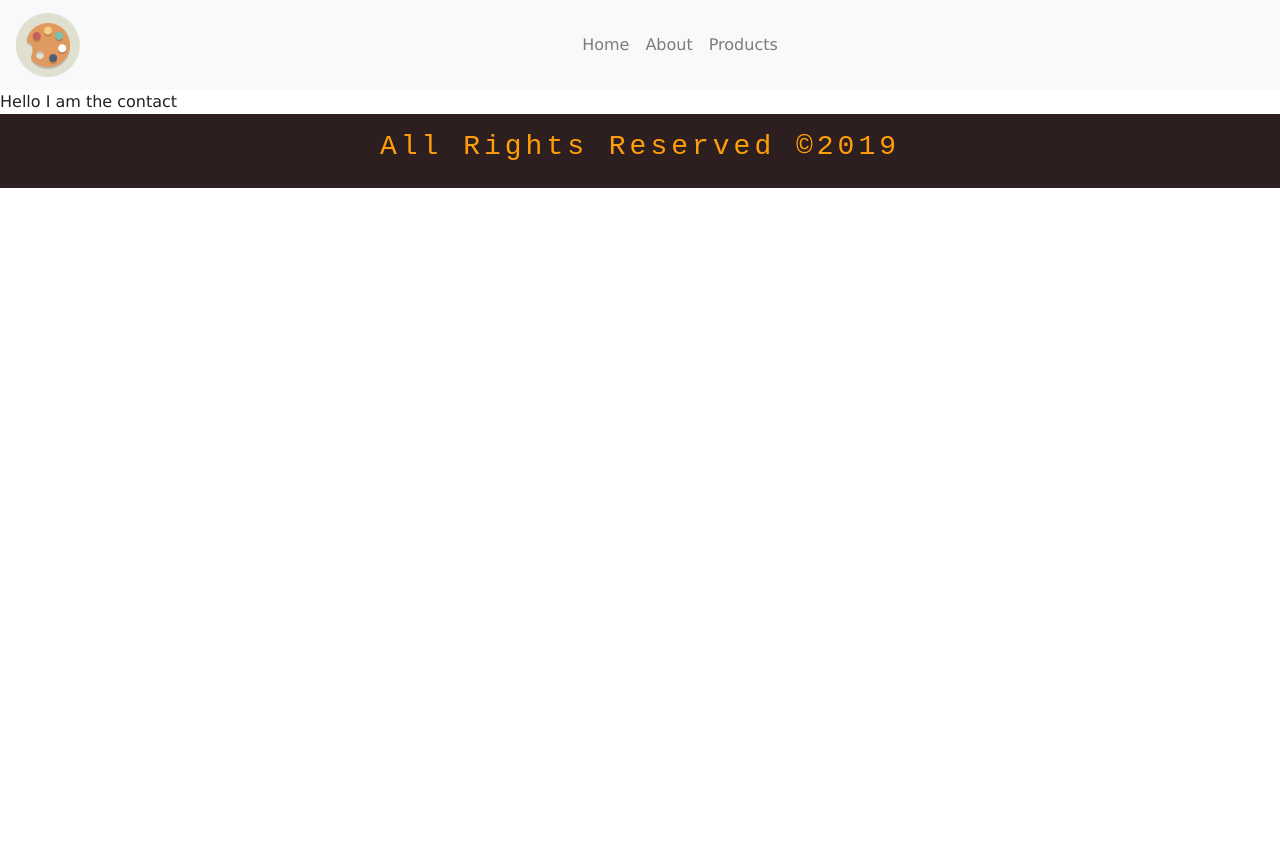
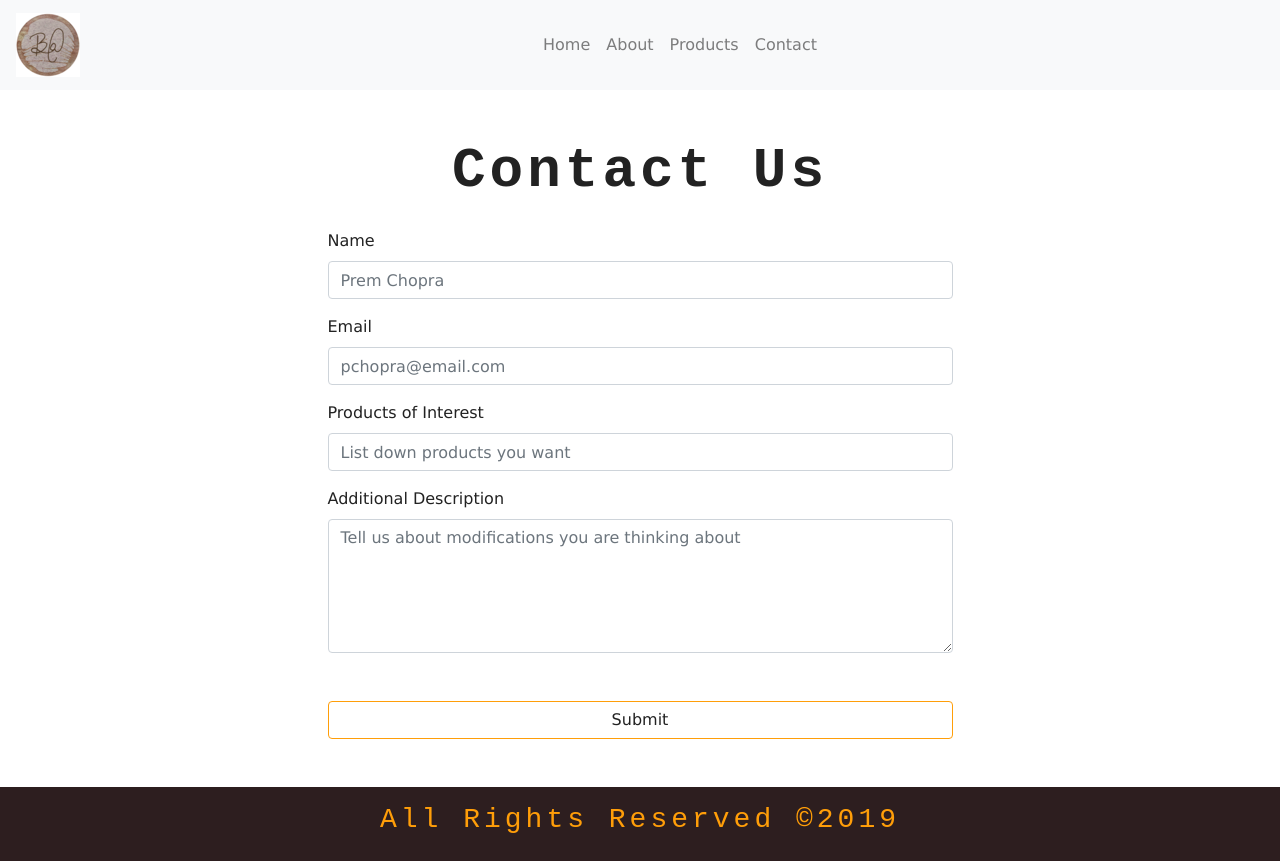
Before and after one commit to asciingh/bladesign, a Gatsby site: page /contact in a window 1280 px wide. Before the commit the page ends 800 px from the top, so only its background shows below. Built offline with nearby package versions, Linux system fonts and the light colour scheme; Gatsby itself is replaced by a stand-in of ours.

Commit message:
Added contact section and made modifications to look

```diff
--- a/src/components/Home/productS.js
+++ b/src/components/Home/productS.js
@@ -15,7 +15,7 @@ const getProducts = graphql`{
           }
           category
           image {
-            fluid(maxHeight:426) {
+            fluid(maxHeight:450) {
               src
               ...GatsbyContentfulFluid_tracedSVG
             }
--- a/src/components/global/navbar.js
+++ b/src/components/global/navbar.js
@@ -1,5 +1,5 @@
 import React, {Component} from 'react'
-import logo from '../../images/art-temp.png'
+import logo from '../../images/bla-logo-bar.png'
 import {Link} from 'gatsby'
 
 export default class Navbar extends Component {
@@ -22,8 +22,14 @@ export default class Navbar extends Component {
             id:3,
             path:'/productDisplay',
             text:'Products'
-        }]
+        },
 
+        {
+            id:4,
+            path:'/contact',
+            text:'Contact'
+        }
+    ]
     }
 
     navBarHandler = () => {
--- a/src/components/layout.css
+++ b/src/components/layout.css
@@ -3,6 +3,7 @@
     --mainYellow: #ff9e09;
     --mainGrey: #ece8dc;
     --mainWhite: #fff;
+    --mainHover: #f26403;
     --mainDark: #222;
 }
 
@@ -18,6 +19,11 @@ h1,h2,h3,h4,h5,h6{
     font-family: 'Courier New', Courier, monospace
     !important;
     letter-spacing: 0.25rem !important;
+}
+
+
+.navbar-back{
+background: #ff9e09;
 }
 
 .text-yellow{
@@ -52,7 +58,7 @@ h1,h2,h3,h4,h5,h6{
 }
 
 .btn-yellow:hover {
-    background: var(--mainYellow);
+    background: var(--mainHover);
     color: var(--mainBrown)  ;
 }
 
--- a/src/pages/contact.js
+++ b/src/pages/contact.js
@@ -1,10 +1,85 @@
-import React from 'react'
-import Layout from '../components/layout'
+import React from "react"
+import Layout from "../components/layout"
+import Title from "../components/global/title"
 
 export default function contact() {
-    return (
-        <Layout>
-            Hello I am the contact
-        </Layout>
-    )
+  return (
+    <Layout>
+      <section className="contact py-5">
+        <Title title="contact us"></Title>
+        <div className="row">
+          <div className="col-10 col-sm-8 col-md-6 mx-auto">
+            <form>
+              <div className="form-group">
+                <label htmlFor="name">Name</label>
+                {/*name*/}
+                <input
+                  type="text"
+                  className="form-control"
+                  name="name"
+                  id="name"
+                  placeholder="Prem Chopra"
+                />
+              </div>
+
+              <div className="form-group">
+                <label htmlFor="email">Email</label>
+                {/*email*/}
+                <input
+                  type="text"
+                  className="form-control"
+                  name="email"
+                  id="email"
+                  placeholder="pchopra@email.com"
+                />
+              </div>
+
+
+
+
+              <div className="form-group">
+                <label htmlFor="productInterest">Products of Interest</label>
+                {/*Products you are interested in*/}
+                <input
+                  type="text"
+                  className="form-control"
+                  name="productInterest"
+                  id="productInterest"
+                  placeholder="List down products you want"
+                />
+              </div>
+
+
+              <div className="form-group">
+                <label htmlFor="description">Additional Description</label>
+                {/*Products additional info*/}
+
+                <textarea
+                  className="form-control"
+                  name="description"
+                  id="description"
+                  rows="5"
+                  placeholder="Tell us about modifications you are thinking about"
+                />
+              </div>
+
+              {/* submit */}
+              <button type="submit" className="btn btn-yellow btn-block text-capitalize mt-5"> Submit</button>
+
+
+
+
+
+
+
+
+
+
+
+            </form>
+          </div>
+        </div>
+      </section>
+    </Layout>
+  )
 }
--- a/src/pages/index.js
+++ b/src/pages/index.js
@@ -18,7 +18,7 @@ const IndexPage = ({ data }) => (
 
 export const query = graphql`
   {
-    img: file(relativePath: { eq: "bla-logo.png" }) {
+    img: file(relativePath: { eq: "steelwool.jpg" }) {
       childImageSharp {
         fluid {
           ...GatsbyImageSharpFluid_tracedSVG
```
Also changed, not shown: src/components/global/backgroundsection.js (line endings or trailing spaces), src/images/bla-logo-bar.png (added), src/images/steelwool.jpg (added).
